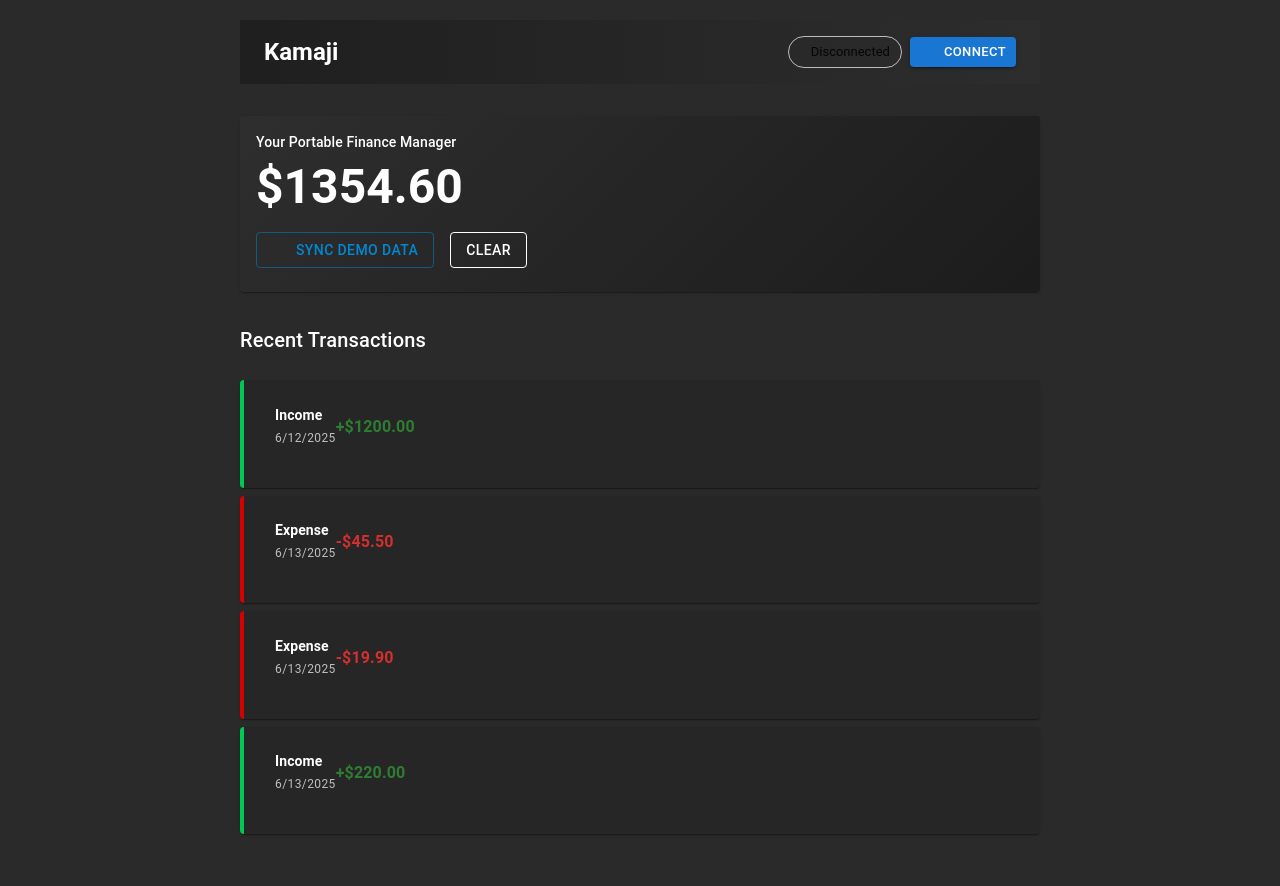
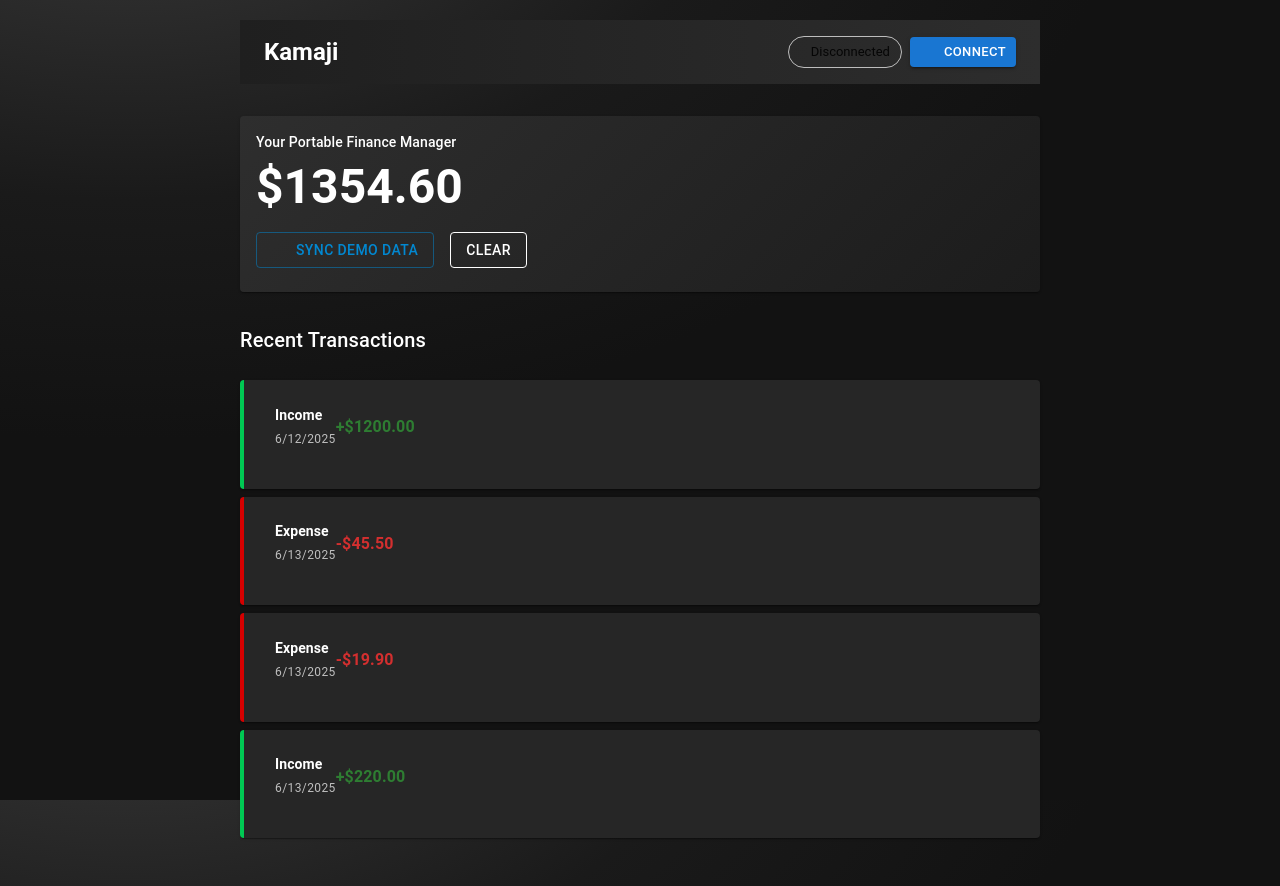
Before and after one commit to gongahkia/kamaji, a React (Create React App) app in the folder companion-app/: page / in a window 1280 px wide. Built offline with nearby package versions, Linux system fonts and the light colour scheme; some icons are missing.

Commit message:
feat(app): modifications required to be made

```diff
--- a/companion-app/src/styles/main.css
+++ b/companion-app/src/styles/main.css
@@ -9,8 +9,8 @@
 
 body {
   margin: 0;
-  font-family: 'Roboto', sans-serif;
-  background-color: var(--primary-color);
+  font-family: 'Inter', system-ui, -apple-system, Segoe UI, Roboto, Helvetica, Arial, 'Apple Color Emoji', 'Segoe UI Emoji', sans-serif;
+  background: radial-gradient(1000px 600px at 10% -20%, #3a3a3a 0%, #1a1a1a 60%, #121212 100%) fixed;
   color: var(--text-primary);
 }
 
@@ -51,7 +51,7 @@ body {
   background-color: var(--secondary-color);
   border-radius: 12px;
   padding: 20px;
-  box-shadow: 0 4px 6px rgba(0, 0, 0, 0.1);
+  box-shadow: 0 8px 24px rgba(0, 0, 0, 0.35);
 }
 
 .balance-card {
```
